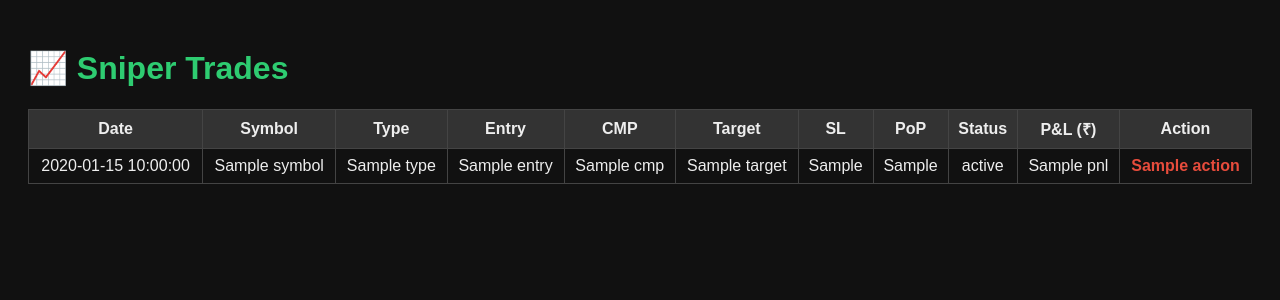
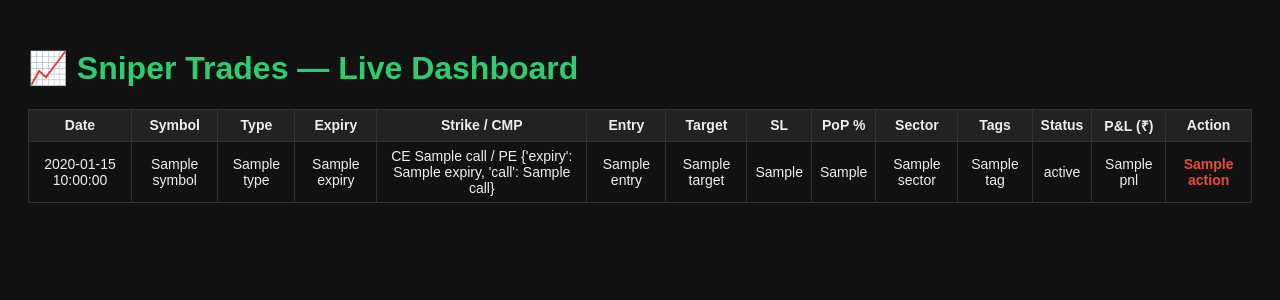
Before and after one commit to balakumar75/sniper-p2-dashboard, a Flask app: template templates/index.html in a window 1280 px wide. Shown: the top 300 px of the page. Run offline with Flask 3, Linux system fonts and the light colour scheme; the template is opened without the code that fills it: most values are stand-ins (such as "Sample title", 1, 10 or a date in 2020).

Commit message:
Update index.html

```diff
--- a/templates/index.html
+++ b/templates/index.html
@@ -4,48 +4,91 @@
   <meta charset="UTF-8" />
   <title>Sniper Trades</title>
   <style>
-    body { font-family: Arial; background: #111; color: #eee; padding: 20px; }
-    h1   { color: #2ecc71; }
-    table { width: 100%; border-collapse: collapse; margin-top: 20px; }
-    th, td { border: 1px solid #444; padding: 8px; text-align: center; }
-    th { background: #333; }
-    tr:nth-child(even) { background: #1a1a1a; }
-    .buy  { color: #2ecc71; font-weight: bold; }
-    .sell { color: #e74c3c;  font-weight: bold; }
+    body { font-family: Arial; background:#111; color:#eee; padding:20px; }
+    h1   { color:#2ecc71; }
+    table{ width:100%; border-collapse:collapse; margin-top:20px; font-size:14px;}
+    th,td{ border:1px solid #333; padding:6px 8px; text-align:center; }
+    th   { background:#222; }
+    tr:nth-child(even){ background:#1a1a1a; }
+    .buy { color:#2ecc71; font-weight:bold; }
+    .sell{ color:#e74c3c;  font-weight:bold; }
+    .sector-good { color:#2ecc71; }
+    .sector-weak { color:#e0a300; }
   </style>
 </head>
 <body>
-  <h1>📈 Sniper Trades</h1>
+  <h1>📈 Sniper Trades — Live Dashboard</h1>
 
   {% if trades %}
   <table>
     <thead>
       <tr>
-        <th>Date</th><th>Symbol</th><th>Type</th><th>Entry</th><th>CMP</th>
-        <th>Target</th><th>SL</th><th>PoP</th><th>Status</th>
-        <th>P&L (₹)</th><th>Action</th>
+        <th>Date</th>
+        <th>Symbol</th>
+        <th>Type</th>
+        <th>Expiry</th>
+        <th>Strike / CMP</th>
+        <th>Entry</th>
+        <th>Target</th>
+        <th>SL</th>
+        <th>PoP %</th>
+        <th>Sector</th>
+        <th>Tags</th>
+        <th>Status</th>
+        <th>P&L (₹)</th>
+        <th>Action</th>
       </tr>
     </thead>
     <tbody>
       {% for trade in trades %}
       <tr>
+        <!-- Date & symbol -->
         <td>{{ trade.date }}</td>
         <td>{{ trade.symbol }}</td>
+
+        <!-- Asset type (Cash / Futures / Option / Strangle) -->
         <td>{{ trade.type }}</td>
+
+        <!-- Expiry (show “—” for Cash) -->
+        <td>{{ trade.options.expiry if trade.options is defined else "—" }}</td>
+
+        <!-- Strike info or CMP -->
+        <td>
+          {% if trade.options is defined %}
+            CE {{ trade.options.call }} / PE {{ trade.options.put }}
+          {% else %}
+            {{ trade.cmp }}
+          {% endif %}
+        </td>
+
+        <!-- Entry/Target/SL -->
         <td>{{ trade.entry }}</td>
-        <td>{{ trade.cmp }}</td>
         <td>{{ trade.target }}</td>
         <td>{{ trade.sl }}</td>
-        <td>{{ trade.pop_pct }}</td>   <!-- fixed -->
+
+        <!-- PoP -->
+        <td>{{ trade.pop_pct }}</td>
+
+        <!-- Sector rotation tag -->
+        <td class="{% if 'Leader' in trade.sector %}sector-good{% elif 'Weak' in trade.sector %}sector-weak{% endif %}">
+          {{ trade.sector }}
+        </td>
+
+        <!-- Tags list -->
+        <td>{{ trade.tags | join(", ") }}</td>
+
+        <!-- Status & PnL -->
         <td>{{ trade.status }}</td>
         <td>{{ trade.pnl }}</td>
+
+        <!-- Action -->
         <td class="{{ 'buy' if trade.action == 'Buy' else 'sell' }}">{{ trade.action }}</td>
       </tr>
       {% endfor %}
     </tbody>
   </table>
   {% else %}
-    <p>❌ No trades found in file or failed to load.</p>
+    <p>❌ No trades found.</p>
   {% endif %}
 </body>
 </html>
```
